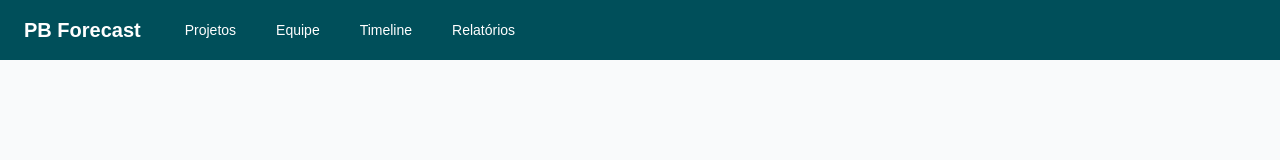
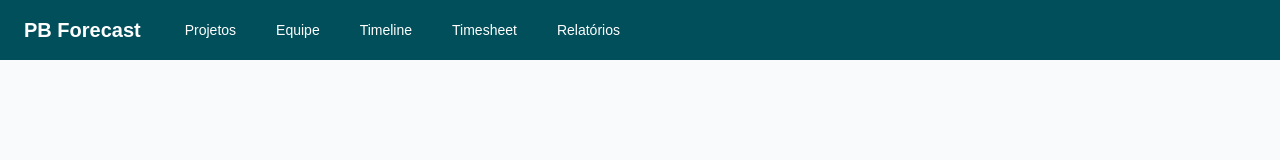
Before and after one commit to hswerts/premiumbravo-forecast, a Next.js app: page /login in a window 1280 px wide. Shown: the top 160 px of the page. Built offline with nearby package versions, Linux system fonts and the light colour scheme; no server answers.

Commit message:
Update layout.tsx

```diff
--- a/app/layout.tsx
+++ b/app/layout.tsx
@@ -72,6 +72,14 @@ export default function RootLayout({
                       Timeline
                     </Link>
                     <Link
+                      href="/timesheet"
+                      className={`px-3 py-2 rounded-md text-sm font-medium ${
+                        pathname === '/timesheet' ? 'bg-premiumbravo-dark' : 'hover:opacity-80'
+                      }`}
+                    >
+                      Timesheet
+                    </Link>
+                    <Link
                       href="/reports"
                       className={`px-3 py-2 rounded-md text-sm font-medium ${
                         pathname === '/reports' ? 'bg-premiumbravo-dark' : 'hover:opacity-80'
```
